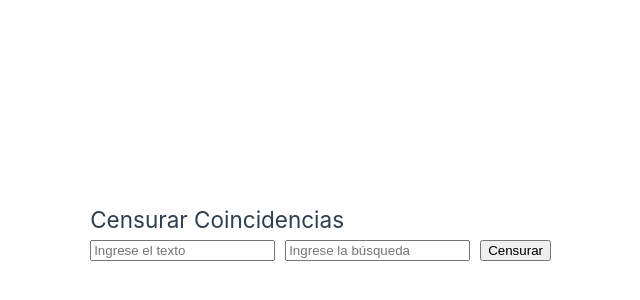
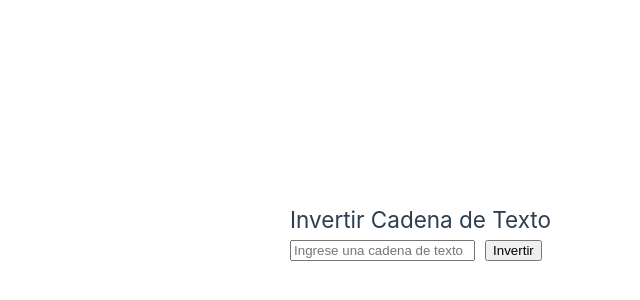
Before and after one commit to NEBULA1978/VUE3DOCUMTACION, a Vue app: page / in a window 1280 px wide. Shown: the part 168-468 px from the top of the page, without its empty margins (89-729 px from the left). Built offline with nearby package versions, Linux system fonts and the light colour scheme.

Commit message:
Añado menu de bash para modificar archivo App.vue por los diferentes ejercicios,puedo tener ejecutado App.vue y ejecutar menu bash otra consola para cambiar el codigo del archivo App.vue

```diff
--- a/src/App.vue
+++ b/src/App.vue
@@ -1,10 +1,9 @@
 <template>
   <div>
-    <h2>Censurar Coincidencias</h2>
-    <input v-model="texto" placeholder="Ingrese el texto">
-    <input v-model="busqueda" placeholder="Ingrese la búsqueda">
-    <button @click="censurarTexto">Censurar</button>
-    <p>{{ resultado }}</p>
+    <h2>Invertir Cadena de Texto</h2>
+    <input v-model="cadena" placeholder="Ingrese una cadena de texto">
+    <button @click="invertirCadena">Invertir</button>
+    <p v-if="cadenaInvertida !== ''">Cadena invertida: {{ cadenaInvertida }}</p>
   </div>
 </template>
 
@@ -12,29 +11,20 @@
 export default {
   data() {
     return {
-      texto: '',
-      busqueda: '',
-      resultado: ''
+      cadena: '',
+      cadenaInvertida: ''
     };
   },
   methods: {
-    censurarTexto() {
-      this.resultado = this.censurado(this.texto, this.busqueda);
+    invertirCadena() {
+      this.cadenaInvertida = this.invertir(this.cadena);
     },
-    censurado(texto, busqueda) {
-      let resultado = '';
-
-      if (!texto && !busqueda) {
-        resultado = "No puedes leer el texto y la búsqueda";
-      } else if (!texto && busqueda) {
-        resultado = "No puedes leer el texto";
-      } else if (texto && !busqueda) {
-        resultado = "No puedes hacer la búsqueda";
-      } else if (texto && busqueda) {
-        resultado = texto.replace(new RegExp(busqueda, 'gi'), '[-CENSURADO-]');
+    invertir(texto) {
+      let invertido = '';
+      for (let letra of texto) {
+        invertido = letra + invertido;
       }
-
-      return resultado;
+      return invertido;
     }
   }
 };
```
Also changed, not shown: src/router.js (added, +24 -0 lines), 1 other file (tests, documents, lock files or other folders).
